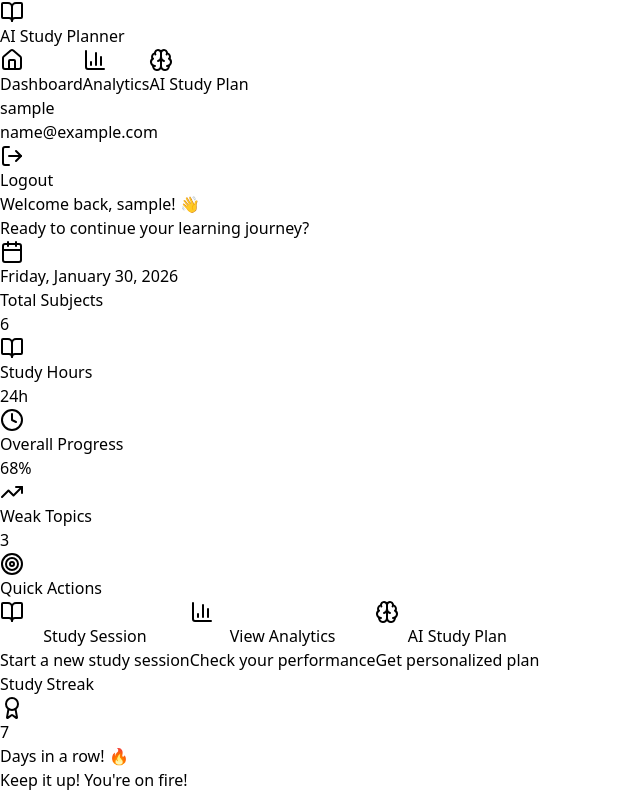
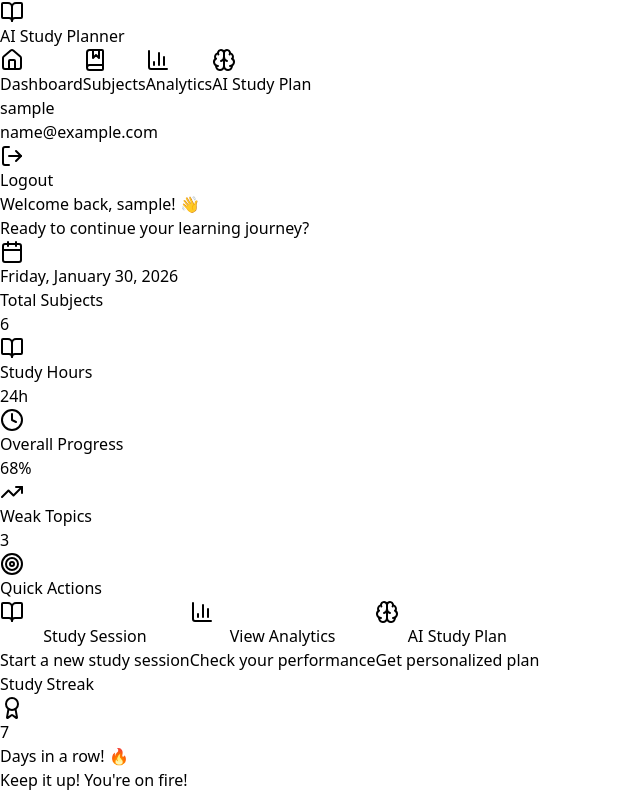
Before and after one commit to Achintya1205/ai-study-planner, a React (Vite) app in the folder study-planner-frontend/: page /dashboard in a window 1280 px wide. Shown: the top 796 px of the page, without its empty margins (0-640 px from the left). Built offline with nearby package versions, Linux system fonts and the light colour scheme; no server answers; sample sign-in values are in the browser's storage.

Commit message:
feat: add Subjects page

```diff
--- a/study-planner-frontend/src/components/navbar.jsx
+++ b/study-planner-frontend/src/components/navbar.jsx
@@ -1,5 +1,5 @@
 import { useNavigate } from 'react-router-dom';
-import { LogOut, BookOpen, BarChart3, Brain, Home } from 'lucide-react';
+import { LogOut, BookOpen, BarChart3, Brain, Home, BookMarked } from 'lucide-react';
 
 function Navbar({ setIsAuthenticated }) {
   const navigate = useNavigate();
@@ -18,7 +18,7 @@ function Navbar({ setIsAuthenticated }) {
       <div className="max-w-7xl mx-auto px-4 sm:px-6 lg:px-8">
         <div className="flex justify-between items-center h-16">
           {/* Logo/Brand */}
-          <div className="flex items-center space-x-2">
+          <div className="flex items-center space-x-2 cursor-pointer" onClick={() => navigate('/dashboard')}>
             <div className="bg-gradient-to-r from-emerald-500 to-cyan-500 p-2 rounded-lg">
               <BookOpen className="h-6 w-6 text-white" />
             </div>
@@ -35,6 +35,14 @@ function Navbar({ setIsAuthenticated }) {
             >
               <Home className="h-5 w-5" />
               <span className="font-medium">Dashboard</span>
+            </button>
+
+            <button
+              onClick={() => navigate('/subjects')}
+              className="flex items-center space-x-2 px-4 py-2 rounded-lg text-gray-700 hover:bg-gray-100 transition-colors"
+            >
+              <BookMarked className="h-5 w-5" />
+              <span className="font-medium">Subjects</span>
             </button>
 
             <button
```
